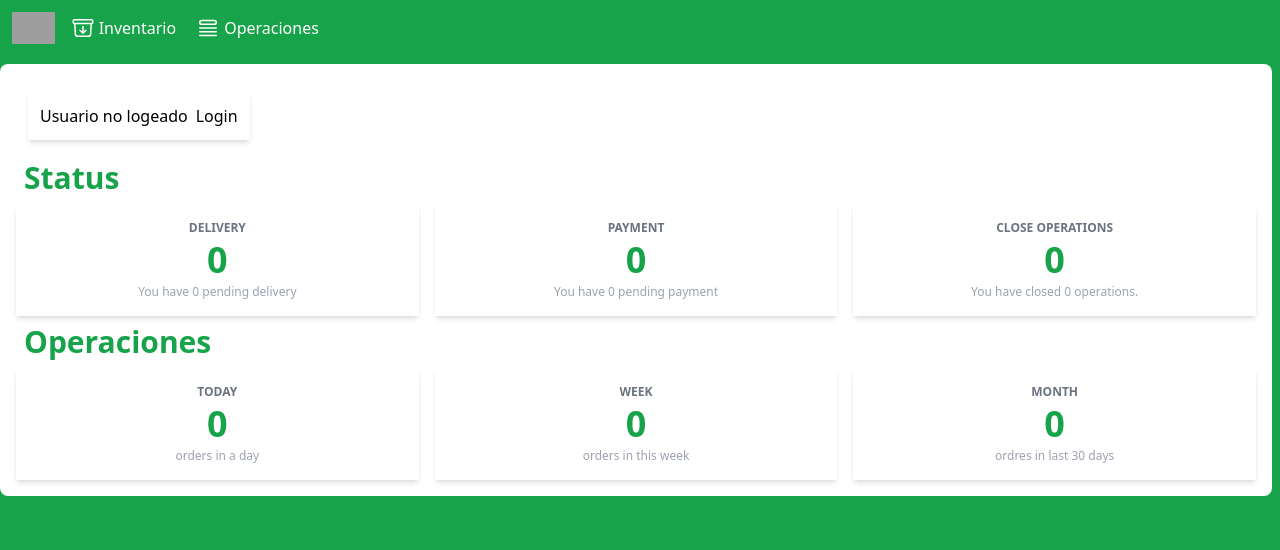
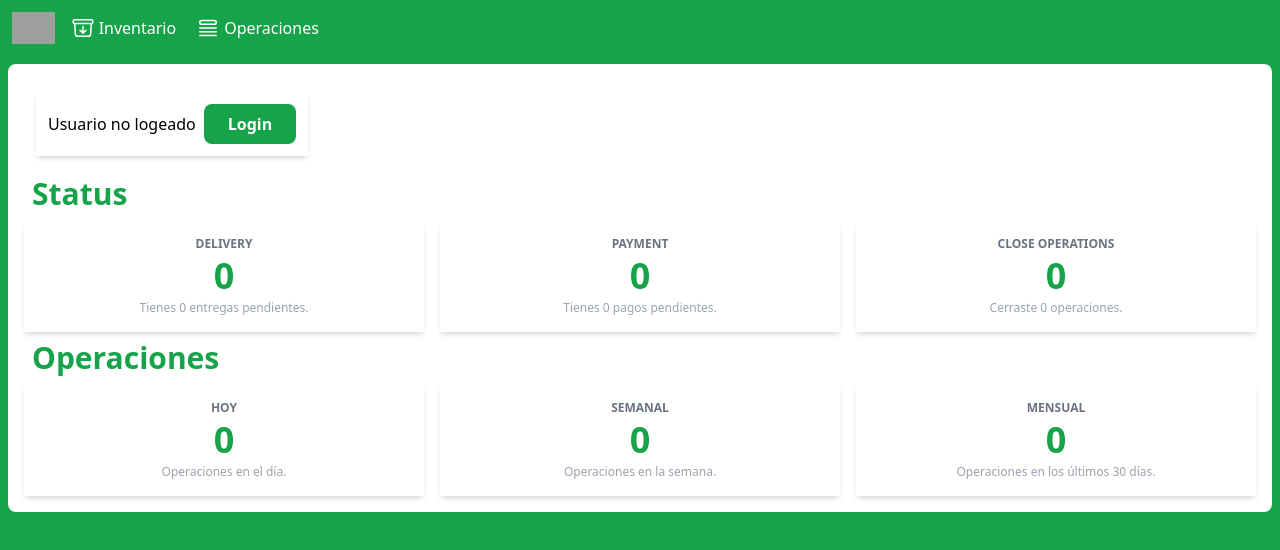
Before and after one commit to NicolasMendoza92/inventory-trial, a Next.js app: page / in a window 1280 px wide. Shown: the top 550 px of the page. Built offline with nearby package versions, Linux system fonts and the light colour scheme; no server answers; the database is empty; grey boxes are pictures that could not be loaded.

Commit message:
se hizo un cambio en forms y home

```diff
--- a/components/HomeStats.js
+++ b/components/HomeStats.js
@@ -31,35 +31,35 @@ export default function HomeStats({ operations }) {
                 <div className="board-card" >
                     <h3 className="board-title ">Delivery</h3>
                     <div className="board-number">{openDelivery.length}</div>
-                    <div className="board-desc">You have {openDelivery.length} pending delivery </div>
+                    <div className="board-desc">Tienes {openDelivery.length} entregas pendientes. </div>
                 </div>
                 <div className="board-card" >
                     <h3 className="board-title ">Payment</h3>
                     <div className="board-number">{openPayment.length}</div>
-                    <div className="board-desc">You have {openPayment.length} pending payment</div>
+                    <div className="board-desc">Tienes {openPayment.length} pagos pendientes.</div>
                 </div>
                 <div className="board-card" >
                     <h3 className="board-title ">Close Operations</h3>
                     <div className="board-number">{operationsClosed.length}</div>
-                    <div className="board-desc">You have closed {operationsClosed.length} operations.</div>
+                    <div className="board-desc">Cerraste {operationsClosed.length} operaciones.</div>
                 </div>
             </div>
             <p className="m-2"><b>Operaciones</b></p>
             <div className="board-grid">
                 <div className="board-card" >
-                    <h3 className="board-title ">Today</h3>
+                    <h3 className="board-title ">Hoy</h3>
                     <div className="board-number">{operationsToday.length}</div>
-                    <div className="board-desc">orders in a day</div>
+                    <div className="board-desc">Operaciones en el día.</div>
                 </div>
                 <div className="board-card" >
-                    <h3 className="board-title ">Week</h3>
+                    <h3 className="board-title ">Semanal</h3>
                     <div className="board-number">{operationsWeek.length}</div>
-                    <div className="board-desc">orders in this week</div>
+                    <div className="board-desc">Operaciones en la semana.</div>
                 </div>
                 <div className="board-card" >
-                    <h3 className="board-title ">Month</h3>
+                    <h3 className="board-title ">Mensual</h3>
                     <div className="board-number">{operationsMonth.length}</div>
-                    <div className="board-desc">ordres in last 30 days</div>
+                    <div className="board-desc">Operaciones en los últimos 30 días.</div>
                 </div>
             </div>
         </div>
--- a/components/LoginForm.js
+++ b/components/LoginForm.js
@@ -62,7 +62,7 @@ export default function LoginForm() {
                         </div>
                     )}
                     <Link className="text-sm mt-3 text-right" href={"/register"}>
-                        Don't have an account? <span className="underline">Register</span>
+                        ¿No tienes cuenta? <span className="underline">Registrate</span>
                     </Link>
                 </form>
             </div>
--- a/components/ProjectForm.js
+++ b/components/ProjectForm.js
@@ -35,19 +35,27 @@ export default function ProjectForm({
     const [files, setFiles] = useState(existingFiles || []);
 
     const [isUploading, setIsUploading] = useState(false);
+    // handle errors
+    const [error, setError] = useState("");
     const router = useRouter();
 
     async function saveProject(e) {
         try {
             e.preventDefault();
-            const data = { projectID, standar, vintage, volumen, name, projectLink, tech, corsia, pais,disponible, notas, files }
+            const data = { projectID, standar, vintage, volumen, name, projectLink, tech, corsia, pais, disponible, notas, files }
+
+            if (!projectID || !standar || !vintage || !volumen || !tech || !pais || !name) {
+                setError('Faltan datos importantes');
+                return;
+            }
             if (_id) {
                 //update
                 await axios.put('/api/projects', { ...data, _id });
             } else {
                 //create
-                await axios.post('/api/projects', data);
+                const res = await axios.post('/api/projects', data);
             }
+
             router.push('/inventary');
         } catch (error) {
             console.log(error)
@@ -101,7 +109,7 @@ export default function ProjectForm({
 
     return (
         <div >
-            <form onSubmit={saveProject} className='flex grid gap-3'>
+            <form onSubmit={saveProject} className='flex grid gap-3 mb-3'>
                 <label className='text-gray-400'>Project ID</label>
                 <input
                     type='text'
@@ -193,7 +201,7 @@ export default function ProjectForm({
                     onChange={e => setDisponible(e.target.value)} />
                 <label className='text-gray-400'>Notas</label>
                 <textarea
-                    placeholder='ej: Mexico'
+                    placeholder='ej: Proyecto de TD '
                     value={notas}
                     onChange={e => setNotas(e.target.value)} />
                 <label className='text-gray-400'>Archivos</label>
@@ -229,6 +237,11 @@ export default function ProjectForm({
                 <button type="submit" className="bg-green-600 text-white px-3 py-1 ms-1 mt-1 rounded shadow-sm hover:bg-green-500 focus:outline-none focus:ring focus:ring-green-400">
                     Save
                 </button>
+                {error && (
+                    <div className="bg-red-500 text-white w-fit text-sm py-1 px-3 rounded-md mt-2">
+                        {error}
+                    </div>
+                )}
             </form>
         </div >
     )
--- a/components/RegisterForm.js
+++ b/components/RegisterForm.js
@@ -77,7 +77,7 @@ export default function RegisterForm() {
                     )}
 
                     <Link className="text-sm mt-3 text-right" href={"/login"}>
-                        Already have an account? <span className="underline">Login</span>
+                        ¿Ya tienes una cuenta? <span className="underline">Login</span>
                     </Link>
                 </form>
             </div>
--- a/components/UserInfo.js
+++ b/components/UserInfo.js
@@ -13,13 +13,17 @@ export default function UserInfo() {
     await signOut();
   }
 
+  function goToLogin(){
+    router.push('/login')
+  }
+
   return (
     <>
       {!session &&
         <div className="flex jusify-center">
           <div className="shadow-md p-3 bg-zince-300/10 flex items-center gap-2 m-3">
-            <div>Usuario no logeado</div>
-            <Link href={'/login'}> Login </Link>
+            <h1>Usuario no logeado</h1>
+            <button className="bg-green-600 rounded-lg text-white font-bold px-6 py-2" onClick={goToLogin}> Login </button>
           </div>
         </div>
       }
--- a/components/layout.js
+++ b/components/layout.js
@@ -30,7 +30,7 @@ export default function Layout({ children }) {
       </div>
       <div>
         <Nav showNav={showNav} setShowNav={setShowNav}/>
-        <div className="bg-white flex-grow mt-2 mr-2 mb-2 rounded-lg p-4 ">
+        <div className="bg-white flex-grow ms-2 mt-2 mr-2 mb-3 rounded-lg p-4 ">
           {children}
         </div>
       </div>
--- a/pages/index.js
+++ b/pages/index.js
@@ -18,8 +18,6 @@ export async function getServerSideProps() {
 
 export default function Home({operations}) {
 
-  console.log(operations)
-
   return (
     <Layout>
       <UserInfo/>
--- a/pages/searchOperations.js
+++ b/pages/searchOperations.js
@@ -33,7 +33,7 @@ export default function searchProjects({ operations }) {
                 <input
                     value={operationSearched}
                     onChange={e => setOperationSearched(e.target.value)}
-                    placeholder='Busca tu proyecto'
+                    placeholder='Busca tu operación, por ID, standar, status, cliente...'
                     autoFocus />
             </div>
             <div className=' relative overflow-x-auto'>
```
